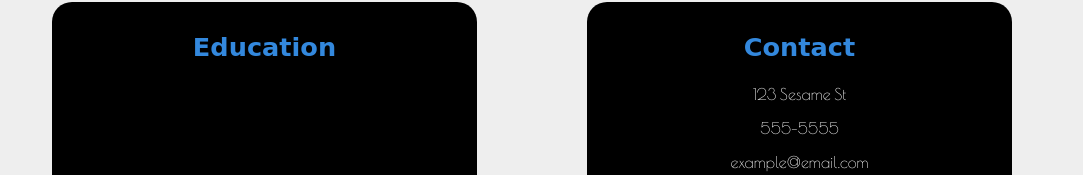
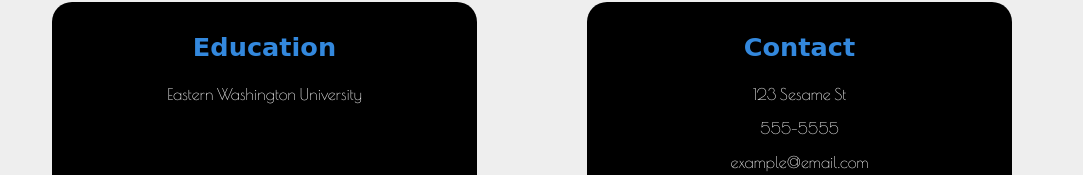
Before and after one commit to kathryntaylor11/p2-resume, a plain HTML site: page index.html in a window 1280 px wide. Shown: the part 631-806 px from the top of the page, without its empty margins (108-1191 px from the left). Drawn offline with nearby package versions, Linux system fonts and the light colour scheme; a web font is replaced by a local one.

Commit message:
Version 4

```diff
--- a/index.html
+++ b/index.html
@@ -71,7 +71,7 @@
 
 		<h2>Education</h2>
 
-			<p></p>
+			<p>Eastern Washington University</p>
 
 
 	</section>
```
